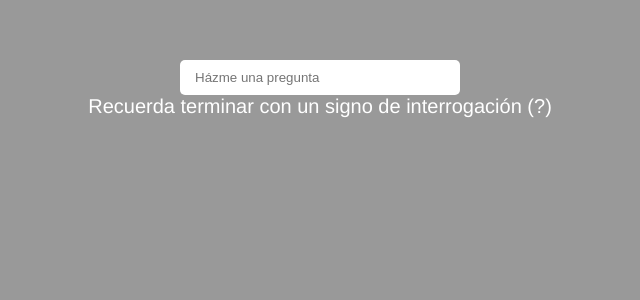
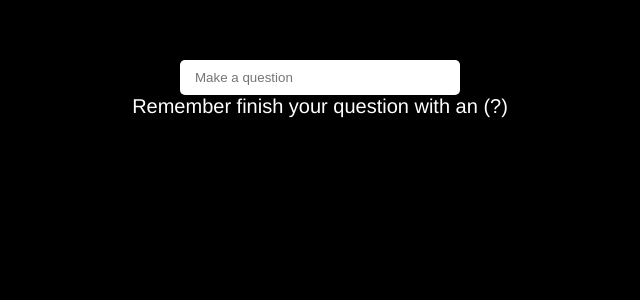
Before and after one commit to Emme243/indecision-app, a Vue app: page / in a window 1280 px wide. Shown: the top 300 px of the page, without its empty margins (320-960 px from the left). Built offline with nearby package versions, Linux system fonts and the light colour scheme.

Commit message:
hide and display question and answer while user asks something

```diff
--- a/src/components/Indecision.vue
+++ b/src/components/Indecision.vue
@@ -3,12 +3,12 @@
   <div class="bg-dark"></div>
 
   <div class="indecision-container">
-    <input type="text" placeholder="Házme una pregunta" v-model="question" />
-    <p>Recuerda terminar con un signo de interrogación (?)</p>
+    <input type="text" placeholder="Make a question" v-model="question" />
+    <p>Remember finish your question with an (?)</p>
 
-    <div>
+    <div v-if="isValidQuestion">
       <h2>{{ question }}</h2>
-      <h1>{{ answer }}</h1>
+      <h1>{{ answer }}!</h1>
     </div>
   </div>
 </template>
@@ -17,12 +17,19 @@
 import { ref } from '@vue/reactivity';
 import { watch } from '@vue/runtime-core';
 
+// isValidQuestioin block
+const isValidQuestion = ref<boolean>(false);
+
+// question block
 const question = ref<string>('');
 watch(question, function (value) {
+  isValidQuestion.value = false;
   if (!value.endsWith('?')) return;
+  isValidQuestion.value = true;
   getAnswer();
 });
 
+// answer and image block
 interface answerResponse {
   answer: string;
   forced: boolean;
--- /dev/null
+++ b/src/css/styles.css
@@ -0,0 +1,4 @@
+html,
+body {
+  background-color: black;
+}
```
Also changed, not shown: src/main.js (+5 -3 lines).
